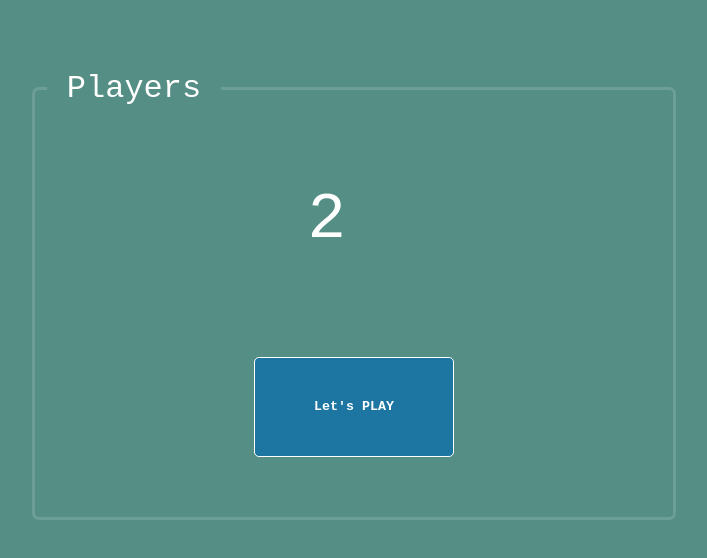
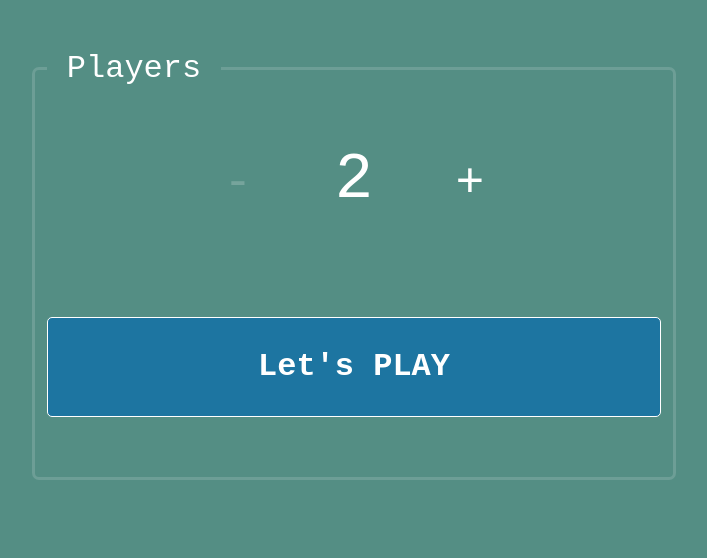
Before and after one commit to GreenBarrel/Game__SuperFarmer, a React (Vite) app: page / in a window 1280 px wide. Shown: the top 558 px of the page, without its empty margins (286-993 px from the left). Built offline with nearby package versions, Linux system fonts and the light colour scheme; a web font is replaced by a local one.

Commit message:
startup view style

```diff
--- a/src/App.jsx
+++ b/src/App.jsx
@@ -25,17 +25,40 @@ function App() {
       {!start && (
         <fieldset className="start_container">
           <legend>Players</legend>
+          <span className="num_of_players">
+            <button
+              className={
+                "decreaseNum" +
+                (players > minPlayers ? null : " " + "--unactive")
+              }
+              onClick={() => {
+                inputEl.stepDown(), setPlayers(inputEl.value);
+              }}
+            >
+              -
+            </button>
             <input
+              id="inputEl"
               type="number"
               min={minPlayers}
               max={maxPlayers}
               placeholder="Players"
-            value={players}
-            onInput={(e) => {
-              setPlayers(e.target.value);
-            }}
+              defaultValue={players}
             />
             <button
+              className={
+                "increaseNum" +
+                (players < maxPlayers ? null : " " + "--unactive")
+              }
+              onClick={() => {
+                inputEl.stepUp(), setPlayers(inputEl.value);
+              }}
+            >
+              +
+            </button>
+          </span>
+          <button
+            className="start_game_btn"
             onClick={() => {
               playersValidation() && setStart(true);
             }}
--- a/src/style/game_container.css
+++ b/src/style/game_container.css
@@ -2,12 +2,18 @@
   display: grid;
   grid-template-columns: 4fr 1fr;
   grid-template-rows: 1fr 6fr 1fr;
+  width: 100%;
 }
 
 .game_container__rules {
   grid-column-start: 2;
   align-self: center;
   justify-self: center;
+}
+
+input[type="number"]::-webkit-inner-spin-button,
+input[type="number"]::-webkit-outer-spin-button {
+  appearance: none;
 }
 
 .start_container {
@@ -22,26 +28,54 @@
 
 .start_container > legend {
   font-size: 2em;
-  padding: 20px;
-  background-color: transparent;
+  padding: 0 20px;
   color: white;
 }
 
-.start_container > input {
+.num_of_players {
+  display: flex;
+  align-items: center;
+  justify-content: center;
+}
+
+.num_of_players > input {
   font-size: 4em;
   margin: 50px;
   border: none;
   background-color: transparent;
   color: white;
+  cursor: default;
+  text-align: center;
+  caret-color: transparent;
 }
 
-.start_container > button {
+.num_of_players > input:focus {
+  outline: none;
+}
+
+.num_of_players > button {
+  width: 50px;
+  height: 50px;
+  background-color: transparent;
+  border: none;
+  font-size: 3em;
+  color: white;
+  cursor: pointer;
+}
+
+.num_of_players .--unactive {
+  cursor: default;
+  opacity: 0.2;
+}
+
+.start_game_btn {
   border: solid 1px white;
   border-radius: 5px;
   font-weight: 900;
+  font-size: 2em;
   color: white;
   background-color: rgb(29, 117, 161);
   margin: 50px;
-  width: 200px;
-  height: 100px;
+  width: 100%;
+  min-height: 100px;
 }
```
Lines whose indentation alone changed are shown as unchanged.
